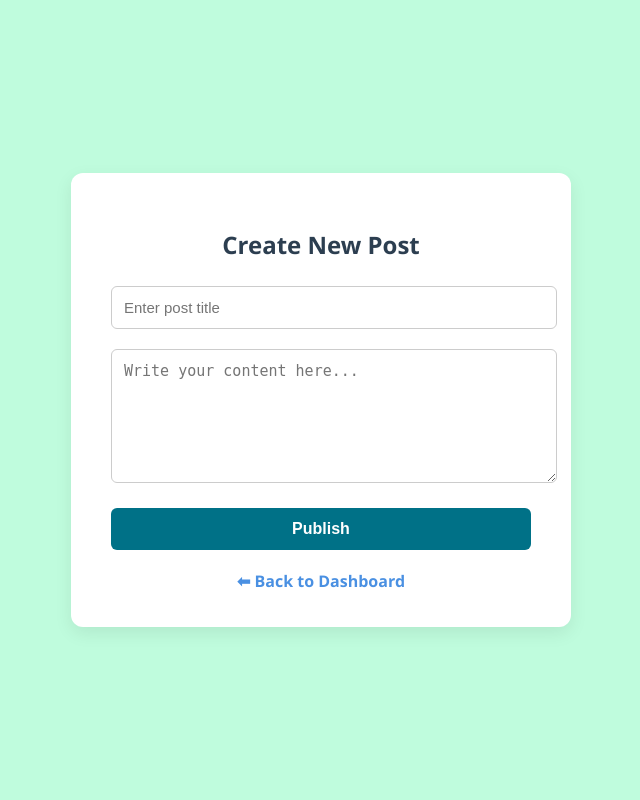
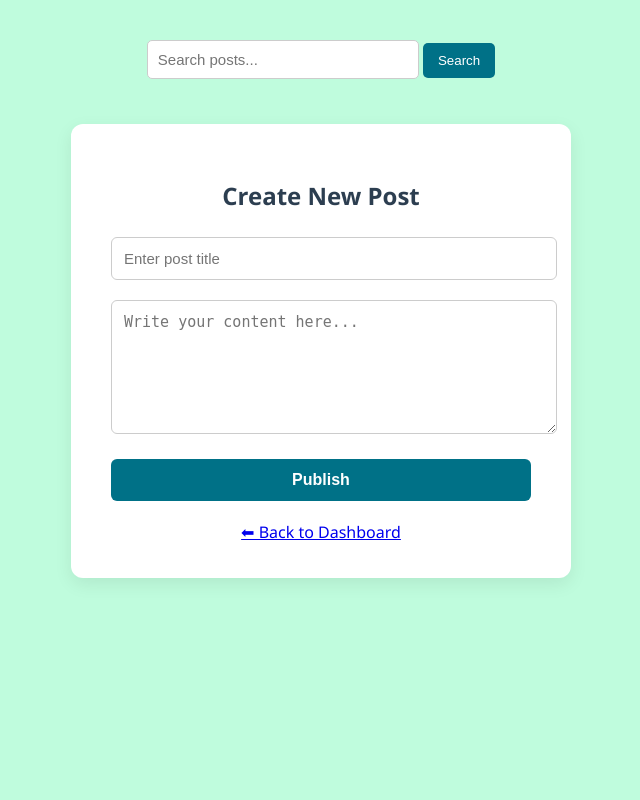
Before and after one commit to Varalakshmi-Kalapakuri/php-crud-blog, a PHP site: page /create.php in a window 1280 px wide. Shown: the whole page, without its empty margins (319-959 px from the left). Run offline with PHP 8.4, Linux system fonts and the light colour scheme; the visitor is signed in with stand-in values (Sample User, id 1).

Commit message:
Initial commit - Task 3 Blog App with search and pagination

```diff
--- a/create.php
+++ b/create.php
@@ -33,9 +33,9 @@ if ($_SERVER["REQUEST_METHOD"] == "POST") {
             margin: 0;
             padding: 0;
             display: flex;
-            justify-content: center;
+            flex-direction: column;
             align-items: center;
-            height: 100vh;
+            padding-top: 40px;
         }
 
         .form-container {
@@ -60,13 +60,6 @@ if ($_SERVER["REQUEST_METHOD"] == "POST") {
             border: 1.5px solid #ccc;
             border-radius: 6px;
             font-size: 15px;
-            transition: border-color 0.3s;
-        }
-
-        input[type="text"]:focus,
-        textarea:focus {
-            border-color: #4a90e2;
-            outline: none;
         }
 
         input[type="submit"] {
@@ -79,7 +72,6 @@ if ($_SERVER["REQUEST_METHOD"] == "POST") {
             font-weight: bold;
             border-radius: 6px;
             cursor: pointer;
-            transition: background-color 0.3s;
         }
 
         input[type="submit"]:hover {
@@ -87,46 +79,56 @@ if ($_SERVER["REQUEST_METHOD"] == "POST") {
         }
 
         .back-link {
-            display: block;
             text-align: center;
             margin-top: 20px;
         }
 
-        .back-link a {
-            color: #4a90e2;
-            text-decoration: none;
-            font-weight: bold;
-        }
-
-        .back-link a:hover {
-            text-decoration: underline;
-        }
-
-        .success {
-            background-color: #e8f6ef;
-            color: #5a4caf;
-            border: 1px solid #c9eadb;
+        .success, .error {
             padding: 12px;
             margin-bottom: 20px;
             border-radius: 6px;
             text-align: center;
         }
 
-        .error {
-            background-color: #fdecea;
-            color: #a94442;
-            border: 1px solid #f5c2c2;
-            padding: 12px;
-            margin-bottom: 20px;
-            border-radius: 6px;
+        .success { background-color: #e8f6ef; color: #5a4caf; }
+        .error { background-color: #fdecea; color: #a94442; }
+
+        /* Search bar */
+        .search-bar {
+            margin-bottom: 25px;
             text-align: center;
+        }
+
+        .search-bar input[type="text"] {
+            padding: 10px;
+            width: 250px;
+            border-radius: 5px;
+            border: 1px solid #ccc;
+        }
+
+        .search-bar button {
+            padding: 10px 15px;
+            border: none;
+            background-color: #007187;
+            color: white;
+            border-radius: 5px;
+        }
+
+        .search-bar button:hover {
+            background-color: #005b6e;
         }
     </style>
 </head>
 <body>
+    <div class="search-bar">
+        <form method="get" action="search.php">
+            <input type="text" name="q" placeholder="Search posts..." required />
+            <button type="submit">Search</button>
+        </form>
+    </div>
+
     <div class="form-container">
         <h2>Create New Post</h2>
-
         <?php if ($message): ?>
             <div class="<?= $message_class ?>"><?= htmlspecialchars($message) ?></div>
         <?php endif; ?>
```
Also changed, not shown: edit.php (+45 -11 lines), read.php (+34 -2 lines), search.php (added, +52 -0 lines), README.md.
